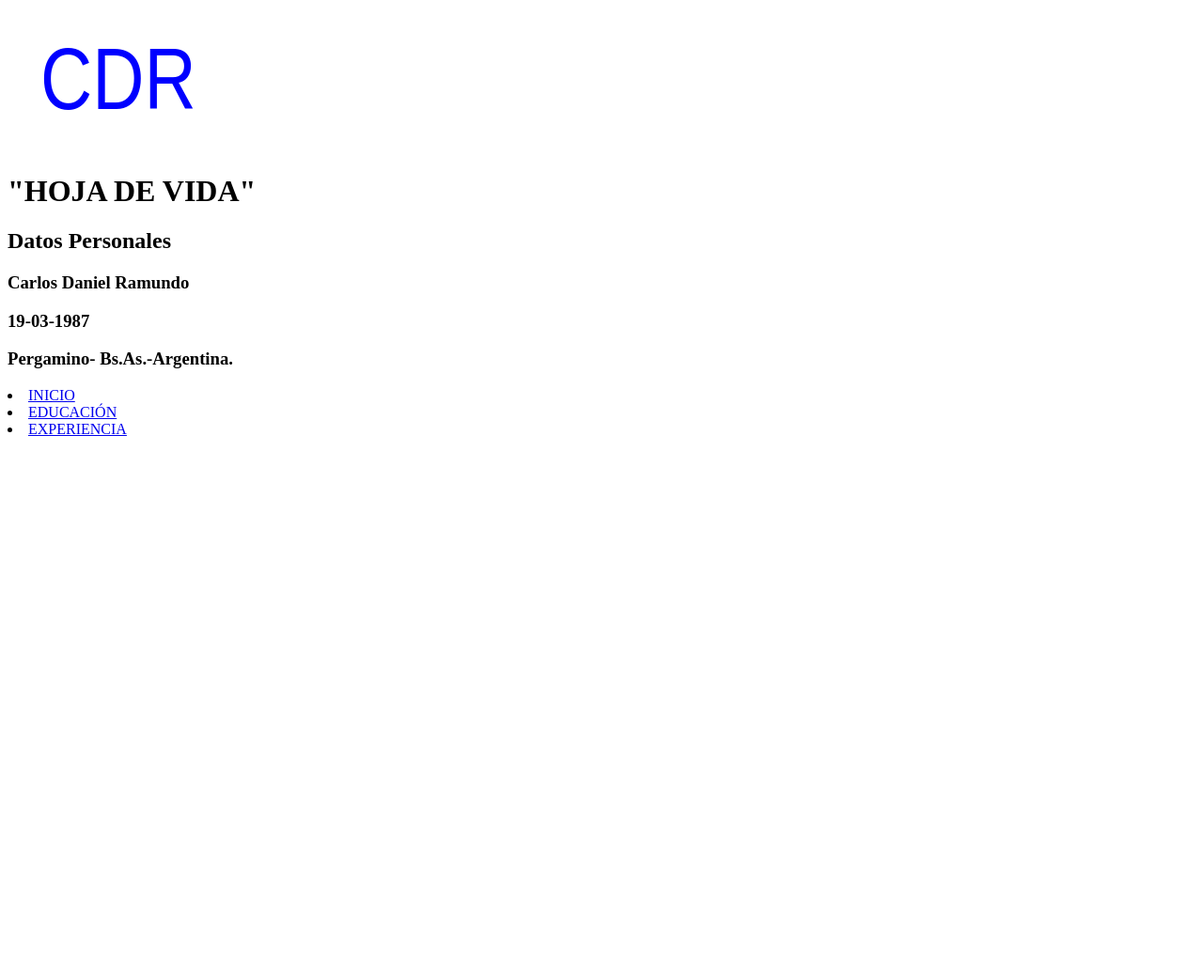
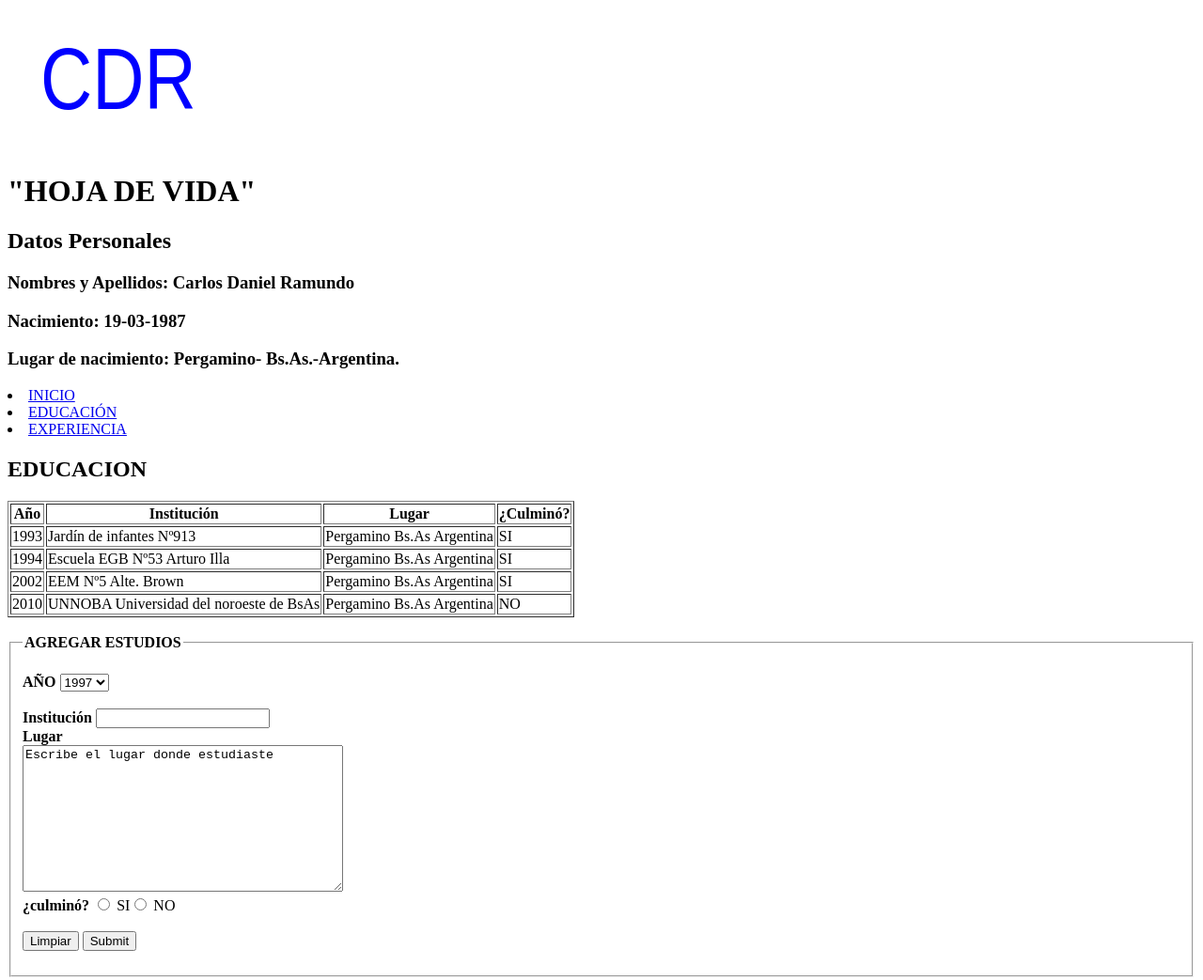
Before and after one commit to CarlosRamundo/EvaluacionFHTML, a plain HTML site: page educacion.html in a window 1280 px wide. Shown: the top 1043 px of the page at 94% size. Before the commit the page ends 800 px from the top, so only its background shows below. Drawn offline with Linux system fonts and the light colour scheme.

Commit message:
programe la pagina educacion de la evaluacion final

```diff
--- a/educacion.html
+++ b/educacion.html
@@ -10,6 +10,7 @@
     <title>Evaluacion FINAL del curso Fundamentos HTML</title>
   </head>
   <body>
+<!--==============================logo en svg=================================-->
 	<svg   width="66mm"   height="40mm"   viewBox="0 0 66 40">
     <text
        xml:space="preserve"
@@ -23,14 +24,99 @@
          y="25.791187"
          style="fill:#0000ff;stroke-width:0.55818075">CDR</tspan></text>
   </svg>
+<!--==============================Encabezado=================================-->
+<header>
 	<h1>"HOJA DE VIDA"</h1>
 	<h2>Datos Personales</h2>
-	<h3>Carlos Daniel Ramundo</h3>
-	<h3>19-03-1987</h3>
-	<h3>Pergamino- Bs.As.-Argentina.</h3>
-
+	<h3>Nombres y Apellidos: Carlos Daniel Ramundo</h3>
+	<h3>Nacimiento: 19-03-1987</h3>
+	<h3>Lugar de nacimiento: Pergamino- Bs.As.-Argentina.</h3>
+</header>
+<!--==============================menu=================================-->
+<nav>
 	<li><a href="index.html">INICIO</a></li>
 	<li><a href="educacion.html">EDUCACIÓN</a></li>
 	<li><a href="experiencia.html">EXPERIENCIA</a></li>
+</nav>
+<!--==============================contenido=================================-->
+<section>
+	<h2>EDUCACION</h2>
+	<table border="1">
+      <thead>
+        <tr>
+          <th>Año</th>
+          <th>Institución</th>
+          <th>Lugar</th>
+	  <th>¿Culminó?</th>
+        </tr>
+      </thead>
+      <tbody>
+        <tr>
+          <td>1993</td>
+          <td>Jardín de infantes Nº913</td>
+          <td>Pergamino Bs.As Argentina</td>
+	  <td>SI</td>
+        </tr>
+        <tr>
+          <td>1994</td>
+          <td>Escuela EGB Nº53 Arturo Illa</td>
+          <td>Pergamino Bs.As Argentina</td>
+	  <td>SI</td>
+        </tr>
+        <tr>
+          <td>2002</td>
+          <td>EEM Nº5 Alte. Brown</td>
+          <td>Pergamino Bs.As Argentina</td>
+	  <td>SI</td>
+        </tr>
+	<tr>
+          <td>2010</td>
+          <td>UNNOBA Universidad del noroeste de BsAs</td>
+          <td>Pergamino Bs.As Argentina</td>
+	  <td>NO</td>
+        </tr>
+      </tbody>
+    </table></BR>
+<!--==============================FORMULARIO=================================-->
+	<form autocomplete="on" name="AGREGAR ESTUDIOS">
+	 <fieldset>
+		<legend><strong>AGREGAR ESTUDIOS</strong></legend>
+		</br>
+		<label for="AÑO"><strong>AÑO</strong></label>
+		<select name="año">
+		  <option value="1997" selected>1997</option>
+		  <option value="1998">1998</option>
+		  <option value="1999">1999</option>
+		  <option value="2000">2000</option>
+		  <option value="2001">2001</option>
+		  <option value="2002">2002</option>
+		  <option value="2003">2003</option>
+		  <option value="2004">2004</option>
+		  <option value="2005">2005</option>
+		  <option value="2006">2006</option>
+		  <option value="2007">2007</option>
+		  <option value="2008">2008</option>
+		  <option value="2009">2009</option>
+		  <option value="2010">2010</option>
+		  <option value="2011">2011</option>
+		  <option value="2012">2012</option>
+		  <option value="2013">2013</option>
+		  <option value="2014">2014</option>
+		  <option value="2015">2015</option>
+		  <option value="2016">2016</option>
+		  <option value="2017">2017</option>
+		</select></br></br>
+		<label for="institucion"><strong>Institución </strong></label><input type="text" required></br>
+		<label for="lugar"><strong>Lugar </strong></br></label><textarea name="lugar" rows="10" cols="40" required>Escribe el lugar donde estudiaste</textarea></br>
+		<label for="¿Culminó?"><strong>¿culminó? </strong></label>
+		<input type="radio" name="¿culminó?" value="SI"> SI<input type="radio" name="¿culminó?" value="NO" required> NO</br></br>
+		<input type="reset" value="Limpiar">  <input type="submit"></p>
+	</fieldset>
+	</form>
+</section>
+<!--==============================footer=================================-->
+  <footer>
+      <p><strong>Página diseñada y programada</strong><br> <a class="link" href="index.html" target="_blank" rel="nofollow" >"Hoja de vida fue creada "</a> by Carlos Daniel Ramundo <a href="http://youtube.com" target="_blank"><img src="img/icon-1.png" alt=""></a><a href="https://www.facebook.com/CDRelectronicaPergamino/" target="_blank"><img src="img/icon-2.png" alt=""></a><a href="https://twitter.com/CDRelectronica" target="_blank"><img src="img/icon-3.png" alt=""></a></p>
+  </footer>
 </body>
 </html>
```
